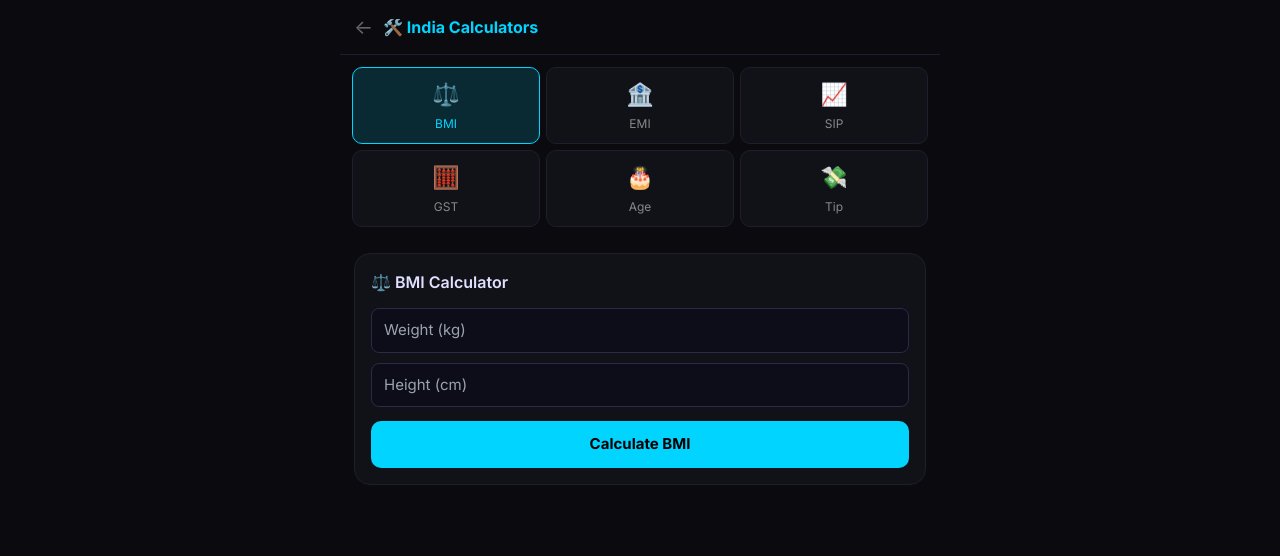
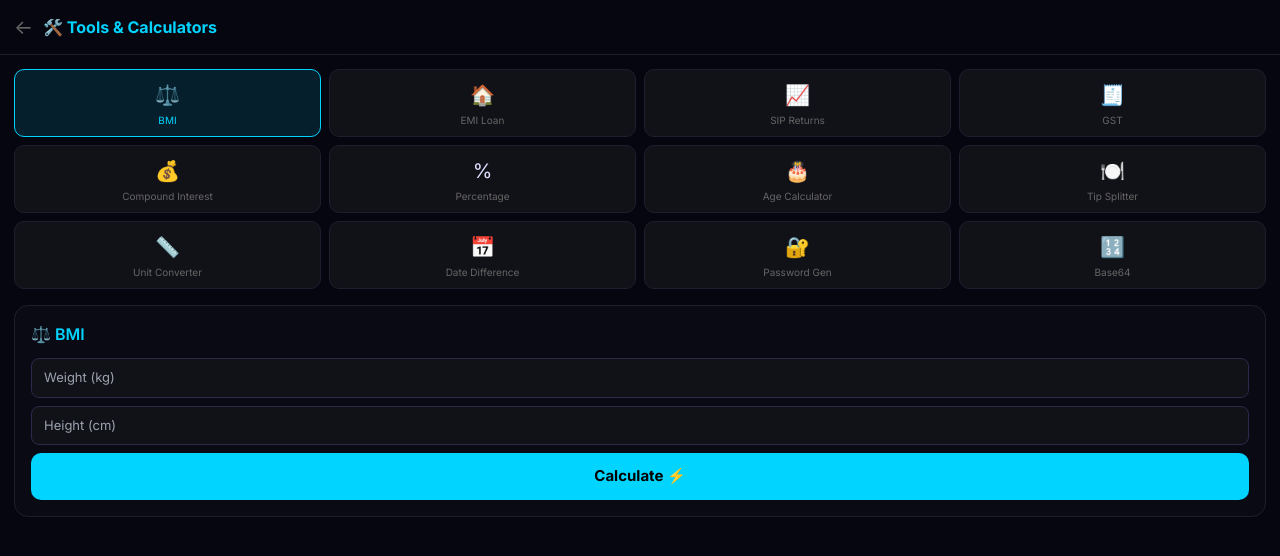
Before and after one commit to prashant998132-cpu/Apple50, a Next.js app: page /tools in a window 1280 px wide. Shown: the top 556 px of the page. Built offline with nearby package versions, Linux system fonts and the light colour scheme.

Commit message:
JARVIS v22: app/tools/page.tsx

```diff
--- a/app/tools/page.tsx
+++ b/app/tools/page.tsx
@@ -1,229 +1,209 @@
-'use client';
-import React, { useState } from 'react';
-import { useRouter } from 'next/navigation';
-import { calculateBMI, calculateEMI, calculateSIP } from '@/lib/tools/connected';
+'use client'
+import React, { useState } from 'react'
+import { useRouter } from 'next/navigation'
 
-type Tool = 'bmi' | 'emi' | 'sip' | 'gst' | 'age' | 'tip';
+type Tool = 'bmi' | 'emi' | 'sip' | 'gst' | 'compound' | 'age' | 'tip' | 'unit' | 'percentage' | 'date' | 'password' | 'base64'
+
+const TOOLS = [
+  { k: 'bmi' as Tool, icon: '⚖️', label: 'BMI', cat: 'Health' },
+  { k: 'emi' as Tool, icon: '🏠', label: 'EMI Loan', cat: 'Finance' },
+  { k: 'sip' as Tool, icon: '📈', label: 'SIP Returns', cat: 'Finance' },
+  { k: 'gst' as Tool, icon: '🧾', label: 'GST', cat: 'Finance' },
+  { k: 'compound' as Tool, icon: '💰', label: 'Compound Interest', cat: 'Finance' },
+  { k: 'percentage' as Tool, icon: '%', label: 'Percentage', cat: 'Math' },
+  { k: 'age' as Tool, icon: '🎂', label: 'Age Calculator', cat: 'Utility' },
+  { k: 'tip' as Tool, icon: '🍽️', label: 'Tip Splitter', cat: 'Utility' },
+  { k: 'unit' as Tool, icon: '📏', label: 'Unit Converter', cat: 'Utility' },
+  { k: 'date' as Tool, icon: '📅', label: 'Date Difference', cat: 'Utility' },
+  { k: 'password' as Tool, icon: '🔐', label: 'Password Gen', cat: 'Security' },
+  { k: 'base64' as Tool, icon: '🔢', label: 'Base64', cat: 'Dev' },
+]
+
+function calcBMI(w: number, h: number) {
+  const bmi = w / ((h / 100) ** 2)
+  const cat = bmi < 18.5 ? 'Underweight' : bmi < 25 ? 'Normal ✅' : bmi < 30 ? 'Overweight ⚠️' : 'Obese ❌'
+  return `BMI: **${bmi.toFixed(1)}** — ${cat}`
+}
+
+function calcEMI(p: number, r: number, n: number) {
+  const monthly = r / 12 / 100
+  const emi = p * monthly * Math.pow(1 + monthly, n) / (Math.pow(1 + monthly, n) - 1)
+  const total = emi * n
+  const interest = total - p
+  return `EMI: ₹${emi.toFixed(0)}/month\nTotal: ₹${total.toFixed(0)} | Interest: ₹${interest.toFixed(0)}`
+}
+
+function calcSIP(monthly: number, rate: number, years: number) {
+  const months = years * 12, r = rate / 12 / 100
+  const fv = monthly * ((Math.pow(1 + r, months) - 1) / r) * (1 + r)
+  const invested = monthly * months
+  return `Invested: ₹${invested.toLocaleString('en-IN')}\nReturns: ₹${(fv - invested).toLocaleString('en-IN')}\n**Total: ₹${fv.toFixed(0).replace(/\B(?=(\d{3})+(?!\d))/g, ',')}**`
+}
+
+function calcGST(amount: number, rate: number, mode: 'add' | 'remove') {
+  if (mode === 'add') {
+    const gst = amount * rate / 100
+    return `Original: ₹${amount}\nGST (${rate}%): ₹${gst.toFixed(2)}\n**Total: ₹${(amount + gst).toFixed(2)}**\nCGST: ₹${(gst/2).toFixed(2)} | SGST: ₹${(gst/2).toFixed(2)}`
+  } else {
+    const original = amount * 100 / (100 + rate)
+    const gst = amount - original
+    return `GST Inclusive: ₹${amount}\nOriginal: ₹${original.toFixed(2)}\n**GST (${rate}%): ₹${gst.toFixed(2)}**\nCGST: ₹${(gst/2).toFixed(2)} | SGST: ₹${(gst/2).toFixed(2)}`
+  }
+}
+
+function calcCompound(p: number, r: number, n: number, freq: number) {
+  const amount = p * Math.pow(1 + r / (freq * 100), freq * n)
+  const interest = amount - p
+  return `Principal: ₹${p.toLocaleString('en-IN')}\nInterest: ₹${interest.toFixed(2)}\n**Total: ₹${amount.toFixed(2)}**`
+}
+
+function calcAge(dob: string) {
+  const birth = new Date(dob), now = new Date()
+  let years = now.getFullYear() - birth.getFullYear()
+  let months = now.getMonth() - birth.getMonth()
+  let days = now.getDate() - birth.getDate()
+  if (days < 0) { months--; days += 30 }
+  if (months < 0) { years--; months += 12 }
+  const totalDays = Math.floor((now.getTime() - birth.getTime()) / 86400000)
+  const nextBirthday = new Date(now.getFullYear(), birth.getMonth(), birth.getDate())
+  if (nextBirthday < now) nextBirthday.setFullYear(now.getFullYear() + 1)
+  const daysToB = Math.floor((nextBirthday.getTime() - now.getTime()) / 86400000)
+  return `Umar: **${years} years ${months} months ${days} days**\nTotal days alive: ${totalDays.toLocaleString()}\nNext birthday: ${daysToB} days mein 🎂`
+}
+
+function calcTip(bill: number, tipPct: number, people: number) {
+  const tip = bill * tipPct / 100
+  const total = bill + tip
+  return `Bill: ₹${bill} | Tip (${tipPct}%): ₹${tip.toFixed(2)}\n**Total: ₹${total.toFixed(2)}**\nPer person (${people}): ₹${(total / people).toFixed(2)}`
+}
+
+function calcPercentage(type: string, a: number, b: number) {
+  if (type === 'of') return `${a}% of ${b} = **${(a * b / 100).toFixed(2)}**`
+  if (type === 'change') return `Change from ${a} to ${b}: **${(((b - a) / a) * 100).toFixed(2)}%**`
+  if (type === 'what') return `${a} is **${((a / b) * 100).toFixed(2)}%** of ${b}`
+  return ''
+}
+
+function calcDateDiff(d1: string, d2: string) {
+  const a = new Date(d1), b = new Date(d2)
+  const ms = Math.abs(b.getTime() - a.getTime())
+  const days = Math.floor(ms / 86400000)
+  const weeks = Math.floor(days / 7)
+  const months = Math.floor(days / 30.44)
+  const years = Math.floor(days / 365.25)
+  return `Difference: **${days} days**\n= ${weeks} weeks | ${months} months | ${years} years`
+}
+
+function generatePassword(len: number, opts: { upper: boolean; nums: boolean; symbols: boolean }) {
+  let chars = 'abcdefghijklmnopqrstuvwxyz'
+  if (opts.upper) chars += 'ABCDEFGHIJKLMNOPQRSTUVWXYZ'
+  if (opts.nums) chars += '0123456789'
+  if (opts.symbols) chars += '!@#$%^&*_-+=?'
+  let pwd = ''
+  for (let i = 0; i < len; i++) pwd += chars[Math.floor(Math.random() * chars.length)]
+  return pwd
+}
+
+function fmtResult(text: string) {
+  return text.split('\n').map((line, i) => {
+    const bold = line.replace(/\*\*([^*]+)\*\*/g, '<strong style="color:#00d4ff">$1</strong>')
+    return <div key={i} style={{ marginBottom: 4 }} dangerouslySetInnerHTML={{ __html: bold }} />
+  })
+}
 
 export default function ToolsPage() {
-  const router = useRouter();
-  const [tool, setTool] = useState<Tool>('bmi');
-  const [result, setResult] = useState('');
+  const router = useRouter()
+  const [active, setActive] = useState<Tool>('bmi')
+  const [result, setResult] = useState('')
+  const [f, setF] = useState<Record<string, string>>({})
+  const [copied, setCopied] = useState(false)
 
-  // BMI
-  const [weight, setWeight] = useState('');
-  const [height, setHeight] = useState('');
-  // EMI
-  const [principal, setPrincipal] = useState('');
-  const [rate, setRate] = useState('');
-  const [months, setMonths] = useState('');
-  // SIP
-  const [monthly, setMonthly] = useState('');
-  const [sipRate, setSipRate] = useState('12');
-  const [years, setYears] = useState('');
-  // GST
-  const [amount, setAmount] = useState('');
-  const [gstRate, setGstRate] = useState('18');
-  // Age
-  const [dob, setDob] = useState('');
-  // Tip
-  const [bill, setBill] = useState('');
-  const [tipPct, setTipPct] = useState('10');
+  const v = (key: string, def = '') => f[key] ?? def
+  const n = (key: string) => parseFloat(v(key) || '0')
+  const set = (key: string, val: string) => setF(p => ({ ...p, [key]: val }))
 
-  const calcBMI = () => {
-    const r = calculateBMI(parseFloat(weight), parseFloat(height));
-    setResult(r.text || '');
-  };
+  const run = () => {
+    try {
+      let r = ''
+      if (active === 'bmi') r = calcBMI(n('weight'), n('height'))
+      else if (active === 'emi') r = calcEMI(n('principal'), n('rate'), n('months'))
+      else if (active === 'sip') r = calcSIP(n('monthly'), n('sipRate'), n('years'))
+      else if (active === 'gst') r = calcGST(n('amount'), n('gstRate'), (v('gstMode') || 'add') as any)
+      else if (active === 'compound') r = calcCompound(n('cp'), n('cr'), n('cn'), n('cf') || 1)
+      else if (active === 'age') r = calcAge(v('dob'))
+      else if (active === 'tip') r = calcTip(n('bill'), n('tipPct') || 10, n('people') || 1)
+      else if (active === 'percentage') r = calcPercentage(v('ptype') || 'of', n('pa'), n('pb'))
+      else if (active === 'date') r = calcDateDiff(v('date1'), v('date2'))
+      else if (active === 'password') r = generatePassword(n('pwdLen') || 16, { upper: v('pwdUpper') !== 'false', nums: v('pwdNums') !== 'false', symbols: v('pwdSymbols') !== 'false' })
+      else if (active === 'base64') r = v('b64mode') === 'decode' ? atob(v('b64text') || '') : btoa(v('b64text') || '')
+      setResult(r)
+    } catch { setResult('Invalid input. Check karo.') }
+  }
 
-  const calcEMI = () => {
-    const r = calculateEMI(parseFloat(principal), parseFloat(rate), parseInt(months));
-    setResult(r.text || '');
-  };
+  const inp = (key: string, placeholder: string, type = 'number') => (
+    <input type={type} value={v(key)} onChange={e => set(key, e.target.value)} placeholder={placeholder}
+      style={{ width: '100%', background: '#111118', border: '1px solid #2a2a4a', borderRadius: 8, padding: '9px 12px', color: '#e0e0ff', fontSize: 13, outline: 'none', boxSizing: 'border-box', marginBottom: 8 }} />
+  )
 
-  const calcSIP = () => {
-    const r = calculateSIP(parseFloat(monthly), parseFloat(sipRate), parseInt(years));
-    setResult(r.text || '');
-  };
+  const sel = (key: string, options: { val: string; label: string }[]) => (
+    <select value={v(key)} onChange={e => set(key, e.target.value)}
+      style={{ width: '100%', background: '#111118', border: '1px solid #2a2a4a', borderRadius: 8, padding: '9px 12px', color: '#e0e0ff', fontSize: 13, outline: 'none', marginBottom: 8 }}>
+      {options.map(o => <option key={o.val} value={o.val}>{o.label}</option>)}
+    </select>
+  )
 
-  const calcGST = () => {
-    const amt = parseFloat(amount);
-    const r = parseFloat(gstRate);
-    const gstAmt = (amt * r / 100).toFixed(2);
-    const total = (amt + parseFloat(gstAmt)).toFixed(2);
-    setResult(`🧮 GST Calculator\nAmount: ₹${amt.toLocaleString('en-IN')}\nGST (${gstRate}%): ₹${parseFloat(gstAmt).toLocaleString('en-IN')}\n\n💰 Total: ₹${parseFloat(total).toLocaleString('en-IN')}`);
-  };
-
-  const calcAge = () => {
-    const d = new Date(dob);
-    const now = new Date();
-    const diff = now.getTime() - d.getTime();
-    const age = Math.floor(diff / (365.25 * 24 * 3600 * 1000));
-    const months2 = Math.floor((diff % (365.25 * 24 * 3600 * 1000)) / (30 * 24 * 3600 * 1000));
-    const days = Math.floor((diff % (30 * 24 * 3600 * 1000)) / (24 * 3600 * 1000));
-    setResult(`🎂 Age Calculator\nDate of Birth: ${new Date(dob).toLocaleDateString('en-IN', { year: 'numeric', month: 'long', day: 'numeric' })}\n\n📅 Age: ${age} years, ${months2} months, ${days} days`);
-  };
-
-  const calcTip = () => {
-    const b = parseFloat(bill);
-    const t = b * parseFloat(tipPct) / 100;
-    setResult(`💸 Tip Calculator\nBill: ₹${b.toLocaleString('en-IN')}\nTip (${tipPct}%): ₹${t.toFixed(2)}\n\n✅ Total: ₹${(b + t).toFixed(2)}`);
-  };
-
-  const TOOLS: { key: Tool; icon: string; label: string }[] = [
-    { key: 'bmi', icon: '⚖️', label: 'BMI' },
-    { key: 'emi', icon: '🏦', label: 'EMI' },
-    { key: 'sip', icon: '📈', label: 'SIP' },
-    { key: 'gst', icon: '🧮', label: 'GST' },
-    { key: 'age', icon: '🎂', label: 'Age' },
-    { key: 'tip', icon: '💸', label: 'Tip' },
-  ];
-
-  const inputStyle: React.CSSProperties = {
-    width: '100%', background: '#0d0d1a', border: '1px solid #2a2a4a',
-    borderRadius: 8, padding: '10px 12px', color: '#e0e0ff',
-    fontSize: 15, outline: 'none', marginBottom: 10, boxSizing: 'border-box',
-  };
-
-  const btnStyle: React.CSSProperties = {
-    width: '100%', background: '#00d4ff', border: 'none', borderRadius: 10,
-    color: '#000', padding: 12, cursor: 'pointer', fontWeight: 700, fontSize: 15, marginTop: 4,
-  };
+  const FORMS: Record<Tool, React.ReactNode> = {
+    bmi: <>{inp('weight', 'Weight (kg)')}{inp('height', 'Height (cm)')}</>,
+    emi: <>{inp('principal', 'Loan Amount (₹)')}{inp('rate', 'Interest Rate (% per year)')}{inp('months', 'Loan Duration (months)')}</>,
+    sip: <>{inp('monthly', 'Monthly Investment (₹)')}{inp('sipRate', 'Expected Return (% per year)')}{inp('years', 'Duration (years)')}</>,
+    gst: <>{inp('amount', 'Amount (₹)')}{inp('gstRate', 'GST Rate (%)')}{sel('gstMode', [{ val: 'add', label: 'Add GST to price' }, { val: 'remove', label: 'Remove GST from price' }])}</>,
+    compound: <>{inp('cp', 'Principal (₹)')}{inp('cr', 'Annual Rate (%)')}{inp('cn', 'Time (years)')}{sel('cf', [{ val: '1', label: 'Yearly' }, { val: '2', label: 'Half-yearly' }, { val: '4', label: 'Quarterly' }, { val: '12', label: 'Monthly' }])}</>,
+    age: <>{inp('dob', 'Date of Birth', 'date')}</>,
+    tip: <>{inp('bill', 'Bill Amount (₹)')}{inp('tipPct', 'Tip % (default 10)')}{inp('people', 'Number of People')}</>,
+    percentage: <>{sel('ptype', [{ val: 'of', label: 'X% of Y' }, { val: 'change', label: '% Change from X to Y' }, { val: 'what', label: 'X is what % of Y' }])}{inp('pa', 'X (first number)')}{inp('pb', 'Y (second number)')}</>,
+    date: <>{inp('date1', 'Start Date', 'date')}{inp('date2', 'End Date', 'date')}</>,
+    password: <>{inp('pwdLen', 'Length (default 16)')}{sel('pwdUpper', [{ val: 'true', label: 'Include uppercase' }, { val: 'false', label: 'Only lowercase' }])}{sel('pwdNums', [{ val: 'true', label: 'Include numbers' }, { val: 'false', label: 'No numbers' }])}{sel('pwdSymbols', [{ val: 'true', label: 'Include symbols' }, { val: 'false', label: 'No symbols' }])}</>,
+    base64: <>{sel('b64mode', [{ val: 'encode', label: 'Text → Base64' }, { val: 'decode', label: 'Base64 → Text' }])}<textarea value={v('b64text')} onChange={e => set('b64text', e.target.value)} placeholder="Text yahan likho..." rows={3} style={{ width: '100%', background: '#111118', border: '1px solid #2a2a4a', borderRadius: 8, padding: '9px 12px', color: '#e0e0ff', fontSize: 13, outline: 'none', resize: 'none', boxSizing: 'border-box', marginBottom: 8 }} /></>,
+    unit: <div style={{ color: '#555', fontSize: 13 }}>Coming soon — Unit converter</div>,
+  }
 
   return (
-    <div className="page-container">
+    <div style={{ background: '#060610', minHeight: '100vh', display: 'flex', flexDirection: 'column' }}>
       <div style={{ display: 'flex', alignItems: 'center', gap: 10, padding: '12px 14px', borderBottom: '1px solid #1e1e2e' }}>
         <button onClick={() => router.push('/')} style={{ background: 'none', border: 'none', color: '#666', fontSize: 20, cursor: 'pointer' }}>←</button>
-        <div style={{ color: '#00d4ff', fontWeight: 700, fontSize: 16 }}>🛠️ India Calculators</div>
+        <div style={{ color: '#00d4ff', fontWeight: 700, fontSize: 16 }}>🛠️ Tools & Calculators</div>
       </div>
 
-      {/* Tool selector */}
-      <div style={{ display: 'grid', gridTemplateColumns: 'repeat(3, 1fr)', gap: 6, padding: 12 }}>
-        {TOOLS.map(t => (
-          <button
-            key={t.key}
-            onClick={() => { setTool(t.key); setResult(''); }}
-            style={{
-              padding: '10px 4px', borderRadius: 10, cursor: 'pointer',
-              background: tool === t.key ? 'rgba(0,212,255,0.15)' : '#111118',
-              border: tool === t.key ? '1px solid #00d4ff' : '1px solid #1e1e2e',
-              color: tool === t.key ? '#00d4ff' : '#888',
-              fontSize: 12, display: 'flex', flexDirection: 'column', alignItems: 'center', gap: 4,
-            }}
-          >
-            <span style={{ fontSize: 22 }}>{t.icon}</span>
-            {t.label}
+      <div style={{ flex: 1, overflowY: 'auto', padding: 14 }}>
+        <div style={{ display: 'grid', gridTemplateColumns: 'repeat(4, 1fr)', gap: 8, marginBottom: 16 }}>
+          {TOOLS.map(t => (
+            <button key={t.k} onClick={() => { setActive(t.k); setResult('') }} style={{ background: active === t.k ? 'rgba(0,212,255,0.12)' : '#111118', border: `1px solid ${active === t.k ? '#00d4ff' : '#1e1e2e'}`, borderRadius: 10, padding: '10px 4px', cursor: 'pointer', display: 'flex', flexDirection: 'column', alignItems: 'center', gap: 4 }}>
+              <span style={{ fontSize: 20 }}>{t.icon}</span>
+              <span style={{ color: active === t.k ? '#00d4ff' : '#666', fontSize: 10, textAlign: 'center', lineHeight: 1.2 }}>{t.label}</span>
+            </button>
+          ))}
+        </div>
+
+        <div style={{ background: '#0a0a14', border: '1px solid #1e1e2e', borderRadius: 14, padding: 16 }}>
+          <div style={{ color: '#00d4ff', fontWeight: 600, marginBottom: 12 }}>
+            {TOOLS.find(t => t.k === active)?.icon} {TOOLS.find(t => t.k === active)?.label}
+          </div>
+          {FORMS[active]}
+          <button onClick={run} style={{ width: '100%', background: '#00d4ff', border: 'none', borderRadius: 10, color: '#000', padding: 12, cursor: 'pointer', fontWeight: 700, fontSize: 15 }}>
+            Calculate ⚡
           </button>
-        ))}
-      </div>
 
-      {/* Calculator */}
-      <div style={{ flex: 1, overflowY: 'auto', padding: 14 }}>
-        <div style={{ background: '#111118', border: '1px solid #1e1e2e', borderRadius: 16, padding: 16 }}>
-          {tool === 'bmi' && (
-            <>
-              <div style={{ color: '#e0e0ff', fontWeight: 600, marginBottom: 14 }}>⚖️ BMI Calculator</div>
-              <input type="number" style={inputStyle} placeholder="Weight (kg)" value={weight} onChange={e => setWeight(e.target.value)} />
-              <input type="number" style={inputStyle} placeholder="Height (cm)" value={height} onChange={e => setHeight(e.target.value)} />
-              <button style={btnStyle} onClick={calcBMI}>Calculate BMI</button>
-            </>
-          )}
-
-          {tool === 'emi' && (
-            <>
-              <div style={{ color: '#e0e0ff', fontWeight: 600, marginBottom: 14 }}>🏦 EMI Calculator</div>
-              <input type="number" style={inputStyle} placeholder="Loan Amount (₹)" value={principal} onChange={e => setPrincipal(e.target.value)} />
-              <input type="number" style={inputStyle} placeholder="Interest Rate (% per year)" value={rate} onChange={e => setRate(e.target.value)} />
-              <input type="number" style={inputStyle} placeholder="Tenure (months)" value={months} onChange={e => setMonths(e.target.value)} />
-              <button style={btnStyle} onClick={calcEMI}>Calculate EMI</button>
-            </>
-          )}
-
-          {tool === 'sip' && (
-            <>
-              <div style={{ color: '#e0e0ff', fontWeight: 600, marginBottom: 14 }}>📈 SIP Calculator</div>
-              <input type="number" style={inputStyle} placeholder="Monthly SIP (₹)" value={monthly} onChange={e => setMonthly(e.target.value)} />
-              <input type="number" style={inputStyle} placeholder="Expected Return (%)" value={sipRate} onChange={e => setSipRate(e.target.value)} />
-              <input type="number" style={inputStyle} placeholder="Duration (years)" value={years} onChange={e => setYears(e.target.value)} />
-              <button style={btnStyle} onClick={calcSIP}>Calculate SIP</button>
-            </>
-          )}
-
-          {tool === 'gst' && (
-            <>
-              <div style={{ color: '#e0e0ff', fontWeight: 600, marginBottom: 14 }}>🧮 GST Calculator</div>
-              <input type="number" style={inputStyle} placeholder="Base Amount (₹)" value={amount} onChange={e => setAmount(e.target.value)} />
-              <div style={{ marginBottom: 10 }}>
-                <div style={{ color: '#666', fontSize: 12, marginBottom: 6 }}>GST Rate</div>
-                <div style={{ display: 'flex', gap: 6 }}>
-                  {['5', '12', '18', '28'].map(r => (
-                    <button
-                      key={r}
-                      onClick={() => setGstRate(r)}
-                      style={{
-                        flex: 1, padding: 8, borderRadius: 8, cursor: 'pointer', fontSize: 13,
-                        background: gstRate === r ? '#00d4ff' : '#1a1a2e',
-                        color: gstRate === r ? '#000' : '#888',
-                        border: 'none',
-                      }}
-                    >
-                      {r}%
-                    </button>
-                  ))}
-                </div>
-              </div>
-              <button style={btnStyle} onClick={calcGST}>Calculate GST</button>
-            </>
-          )}
-
-          {tool === 'age' && (
-            <>
-              <div style={{ color: '#e0e0ff', fontWeight: 600, marginBottom: 14 }}>🎂 Age Calculator</div>
-              <div style={{ color: '#666', fontSize: 12, marginBottom: 6 }}>Date of Birth</div>
-              <input type="date" style={inputStyle} value={dob} onChange={e => setDob(e.target.value)} />
-              <button style={btnStyle} onClick={calcAge}>Calculate Age</button>
-            </>
-          )}
-
-          {tool === 'tip' && (
-            <>
-              <div style={{ color: '#e0e0ff', fontWeight: 600, marginBottom: 14 }}>💸 Tip Calculator</div>
-              <input type="number" style={inputStyle} placeholder="Bill Amount (₹)" value={bill} onChange={e => setBill(e.target.value)} />
-              <div style={{ marginBottom: 10 }}>
-                <div style={{ color: '#666', fontSize: 12, marginBottom: 6 }}>Tip %</div>
-                <div style={{ display: 'flex', gap: 6 }}>
-                  {['5', '10', '15', '20'].map(r => (
-                    <button
-                      key={r}
-                      onClick={() => setTipPct(r)}
-                      style={{
-                        flex: 1, padding: 8, borderRadius: 8, cursor: 'pointer', fontSize: 13,
-                        background: tipPct === r ? '#00d4ff' : '#1a1a2e',
-                        color: tipPct === r ? '#000' : '#888',
-                        border: 'none',
-                      }}
-                    >
-                      {r}%
-                    </button>
-                  ))}
-                </div>
-              </div>
-              <button style={btnStyle} onClick={calcTip}>Calculate Tip</button>
-            </>
+          {result && (
+            <div style={{ marginTop: 14, background: 'rgba(0,212,255,0.05)', border: '1px solid rgba(0,212,255,0.2)', borderRadius: 10, padding: 14 }}>
+              <div style={{ color: '#c8e8ff', fontSize: 14, lineHeight: 1.8 }}>{fmtResult(result)}</div>
+              <button onClick={() => { navigator.clipboard?.writeText(result.replace(/\*\*/g, '')); setCopied(true); setTimeout(() => setCopied(false), 2000) }}
+                style={{ marginTop: 8, background: 'none', border: '1px solid #333', borderRadius: 6, color: '#555', padding: '4px 12px', cursor: 'pointer', fontSize: 12 }}>
+                {copied ? '✅ Copied!' : '📋 Copy'}
+              </button>
+            </div>
           )}
         </div>
-
-        {/* Result */}
-        {result && (
-          <div style={{
-            marginTop: 14, background: 'rgba(0,212,255,0.05)',
-            border: '1px solid rgba(0,212,255,0.2)', borderRadius: 12,
-            padding: 16, color: '#c8e8ff', fontSize: 14, lineHeight: 1.8,
-            whiteSpace: 'pre-line',
-          }}>
-            {result}
-          </div>
-        )}
       </div>
     </div>
-  );
+  )
 }
```
